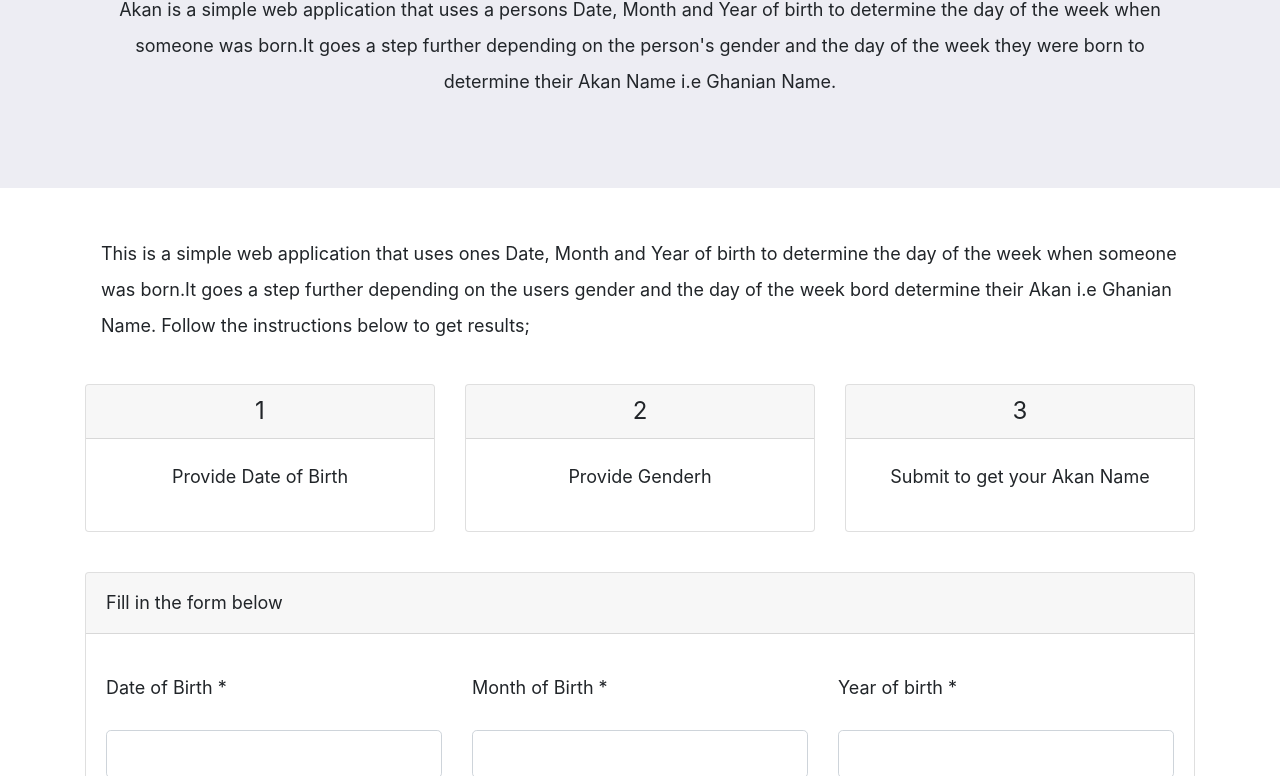
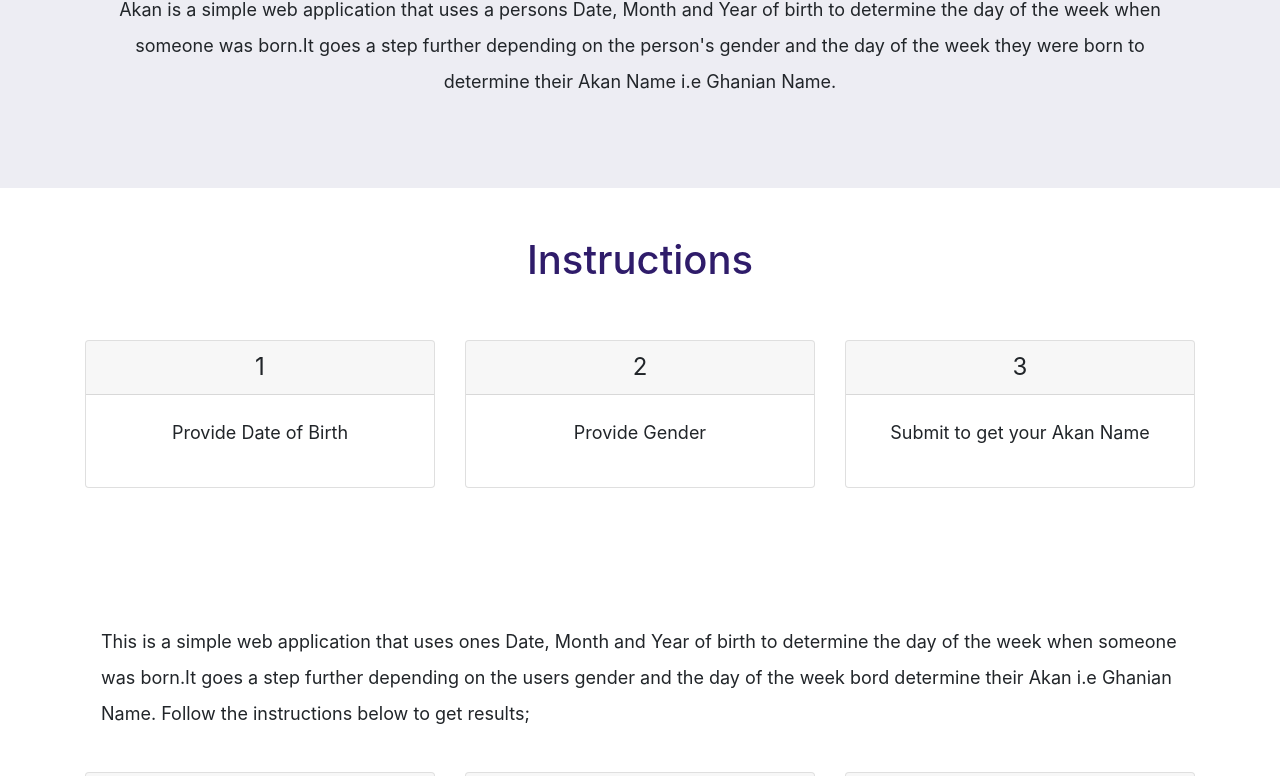
Before and after one commit to vokumu/akan, a plain HTML site: page index.html in a window 1280 px wide. Shown: the part 629-1405 px from the top of the page. Drawn offline with Linux system fonts and the light colour scheme.

Commit message:
Added instructions section to landing page"

```diff
--- a/index.html
+++ b/index.html
@@ -79,6 +79,40 @@
         </div>
   </section>
   <!--end about-->
+  <!--instruction section-->
+  <section class="pt-5 pt-md-11 pb-5" >
+    <div class="container">
+      <h1 class="text-center pb-5">Instructions</h1>
+      <div class="card-deck mb-3 text-center">
+        <div class="card mb-4 box-shadow">
+          <div class="card-header">
+            <h4 class="my-0 font-weight-normal">1</h4>
+          </div>
+          <div class="card-body">
+            <p>Provide Date of Birth</p>
+          </div>
+        </div>
+        <div class="card mb-4 box-shadow">
+          <div class="card-header">
+            <h4 class="my-0 font-weight-normal">2</h4>
+          </div>
+          <div class="card-body">
+            <p>Provide Gender</p>
+          </div>
+        </div>
+        <div class="card mb-4 box-shadow">
+          <div class="card-header">
+            <h4 class="my-0 font-weight-normal">3</h4>
+          </div>
+          <div class="card-body">
+            <p>Submit to get your Akan Name</p>
+          </div>
+        </div>
+      </div>
+
+</div>
+  </section>
+  <!--end instructions-->
     <div class="container">
         <div class="px-3 py-3 pt-md-5 pb-md-4 mx-auto header">
             <p >This is a simple web application that uses ones Date, Month and Year of birth to  determine the day of the week when someone was born.It goes a step further depending on the users gender and the day of the week bord determine their Akan i.e Ghanian Name. Follow the instructions below to get results;</p>
```
